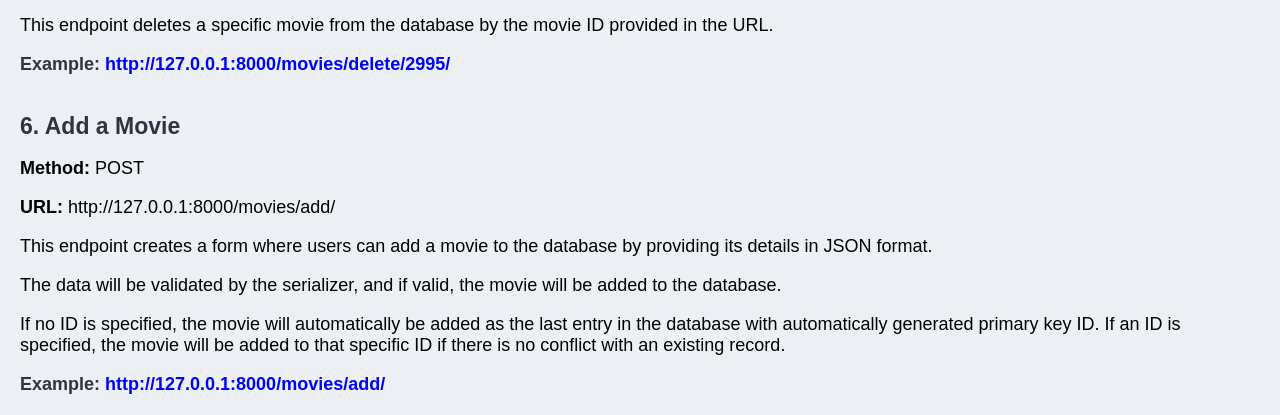
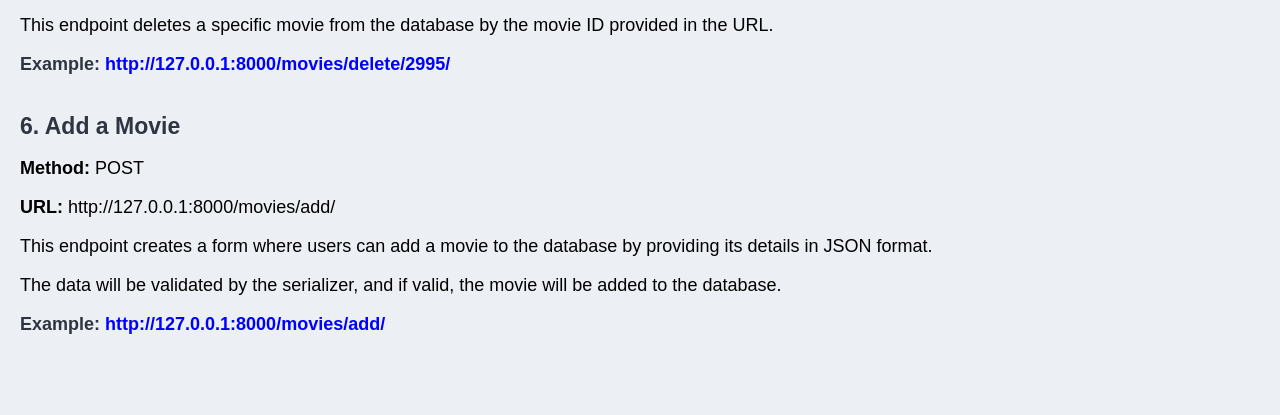
Before and after one commit to Jx1126/awd-midterm, a Django app: page / in a window 1280 px wide. Shown: the part 1410-1825 px from the top of the page. After the commit the page ends 1744 px from the top, so only its background shows below. Run offline with Django 5.2, Linux system fonts and the light colour scheme.

Commit message:
Updated sixth endpoint HTML

```diff
--- a/movies_2023/frontend/templates/index.html
+++ b/movies_2023/frontend/templates/index.html
@@ -127,7 +127,6 @@
             <p><strong>URL: </strong>http://127.0.0.1:8000/movies/add/</p>
             <p>This endpoint creates a form where users can add a movie to the database by providing its details in JSON format.</p>
             <p>The data will be validated by the serializer, and if valid, the movie will be added to the database.</p>
-            <p>If no ID is specified, the movie will automatically be added as the last entry in the database with automatically generated primary key ID. If an ID is specified, the movie will be added to that specific ID if there is no conflict with an existing record.</p>
         </div>
 
         <div class="endpoint__url">
```
